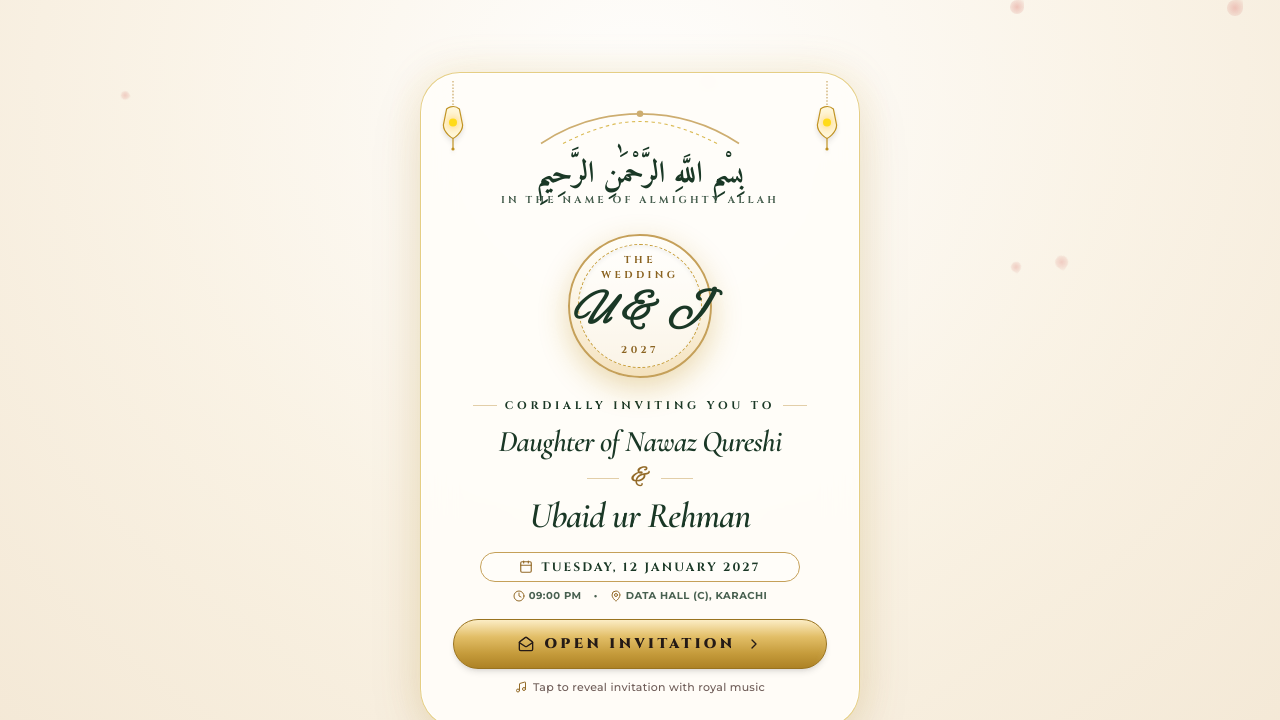
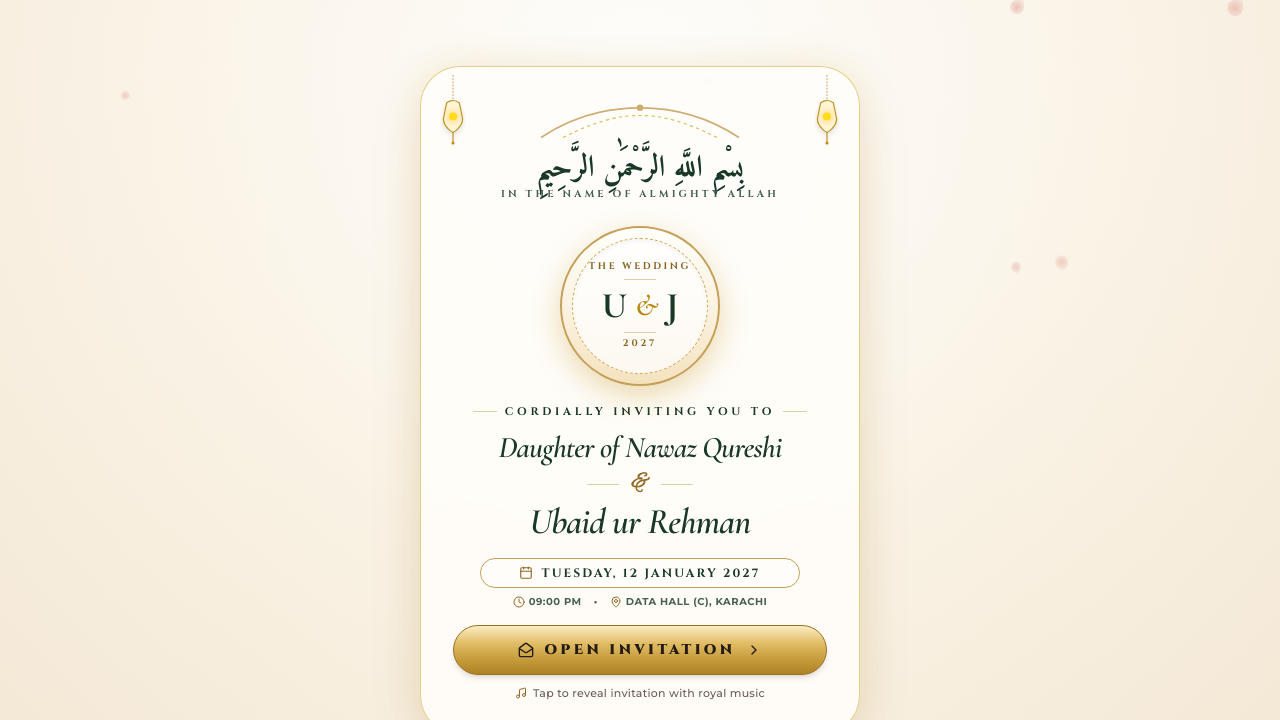
Before and after one commit to simonwheat4-bit/wedding-invitation, a plain HTML site: page index.html in a window 1280 px wide. Shown: the top 720 px of the page. Drawn offline with nearby package versions, Linux system fonts and the light colour scheme; a web font is replaced by a local one.

Commit message:
Refine monogram crest: perfectly contain U & J inside gold seal with royal serif typography

```diff
--- a/index.html
+++ b/index.html
@@ -319,14 +319,20 @@
         </p>
       </div>
 
-      <!-- Ornate Royal Gold Monogram Crest (U & J - One Single Clean Line) -->
-      <div class="my-3.5 inline-block">
-        <div class="w-32 h-32 sm:w-36 sm:h-36 rounded-full border-2 border-[#c5a059] flex items-center justify-center p-2 seal-pulse bg-gradient-to-b from-[#fffef9] via-[#fbf3e2] to-[#f4e2be] mx-auto shadow-lg relative">
+      <!-- Ornate Royal Gold Monogram Crest (U & J - Perfectly Contained Royal Seal) -->
+      <div class="my-3 inline-block">
+        <div class="w-36 h-36 sm:w-40 sm:h-40 rounded-full border-2 border-[#c5a059] flex items-center justify-center p-2.5 seal-pulse bg-gradient-to-b from-[#fffef9] via-[#fbf3e2] to-[#f4e2be] mx-auto shadow-lg relative">
           <!-- Inner Decorative Ring with Generous Spacing -->
-          <div class="w-full h-full rounded-full border border-dashed border-[#b8860b]/80 flex flex-col items-center justify-center relative bg-white/60 shadow-inner px-2">
-            <span class="font-cinzel text-[9px] sm:text-[10px] tracking-[0.35em] uppercase text-[#8a6320] font-bold mb-1">The Wedding</span>
-            <span class="font-script text-4xl sm:text-5xl text-[#1a3826] font-bold whitespace-nowrap leading-none my-0.5 drop-shadow-xs block">U &amp; J</span>
-            <span class="font-cinzel text-[9px] sm:text-[10px] tracking-[0.35em] uppercase text-[#8a6320] font-bold mt-1">2027</span>
+          <div class="w-full h-full rounded-full border border-dashed border-[#b8860b]/70 flex flex-col items-center justify-center relative bg-white/75 shadow-inner px-3 py-2 overflow-hidden">
+            <span class="font-cinzel text-[8.5px] sm:text-[9.5px] tracking-[0.28em] uppercase text-[#8a6320] font-bold">The Wedding</span>
+            <div class="w-8 h-[1px] bg-[#c5a059]/50 my-1"></div>
+            <div class="flex items-center justify-center gap-1.5 my-0.5">
+              <span class="font-serif text-3xl sm:text-4xl font-bold text-[#1a3826] leading-none">U</span>
+              <span class="font-serif italic text-2xl sm:text-3xl text-[#b8860b] font-bold leading-none mx-0.5">&amp;</span>
+              <span class="font-serif text-3xl sm:text-4xl font-bold text-[#1a3826] leading-none">J</span>
+            </div>
+            <div class="w-8 h-[1px] bg-[#c5a059]/50 my-1"></div>
+            <span class="font-cinzel text-[8.5px] sm:text-[9.5px] tracking-[0.3em] uppercase text-[#8a6320] font-bold">2027</span>
           </div>
         </div>
       </div>
```
